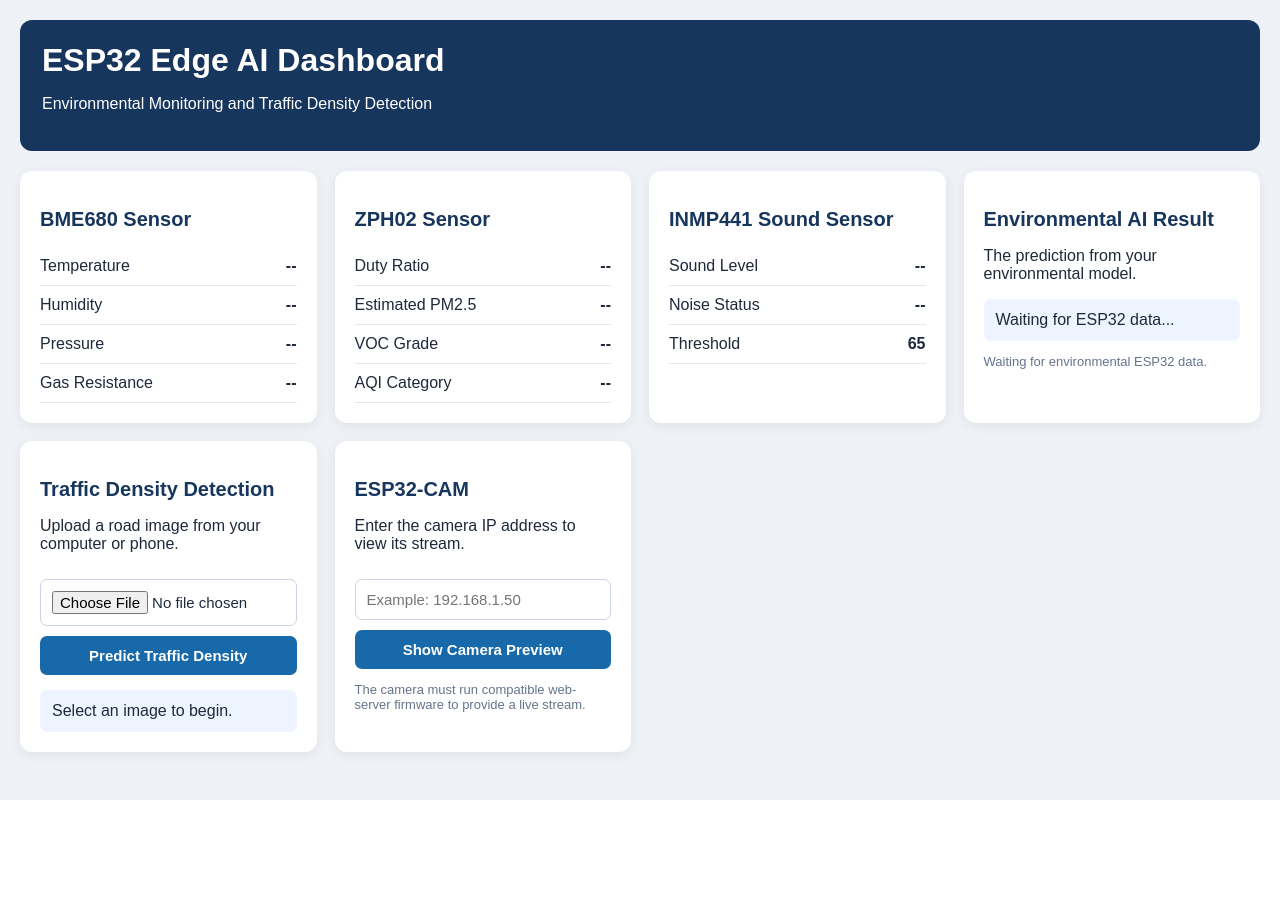
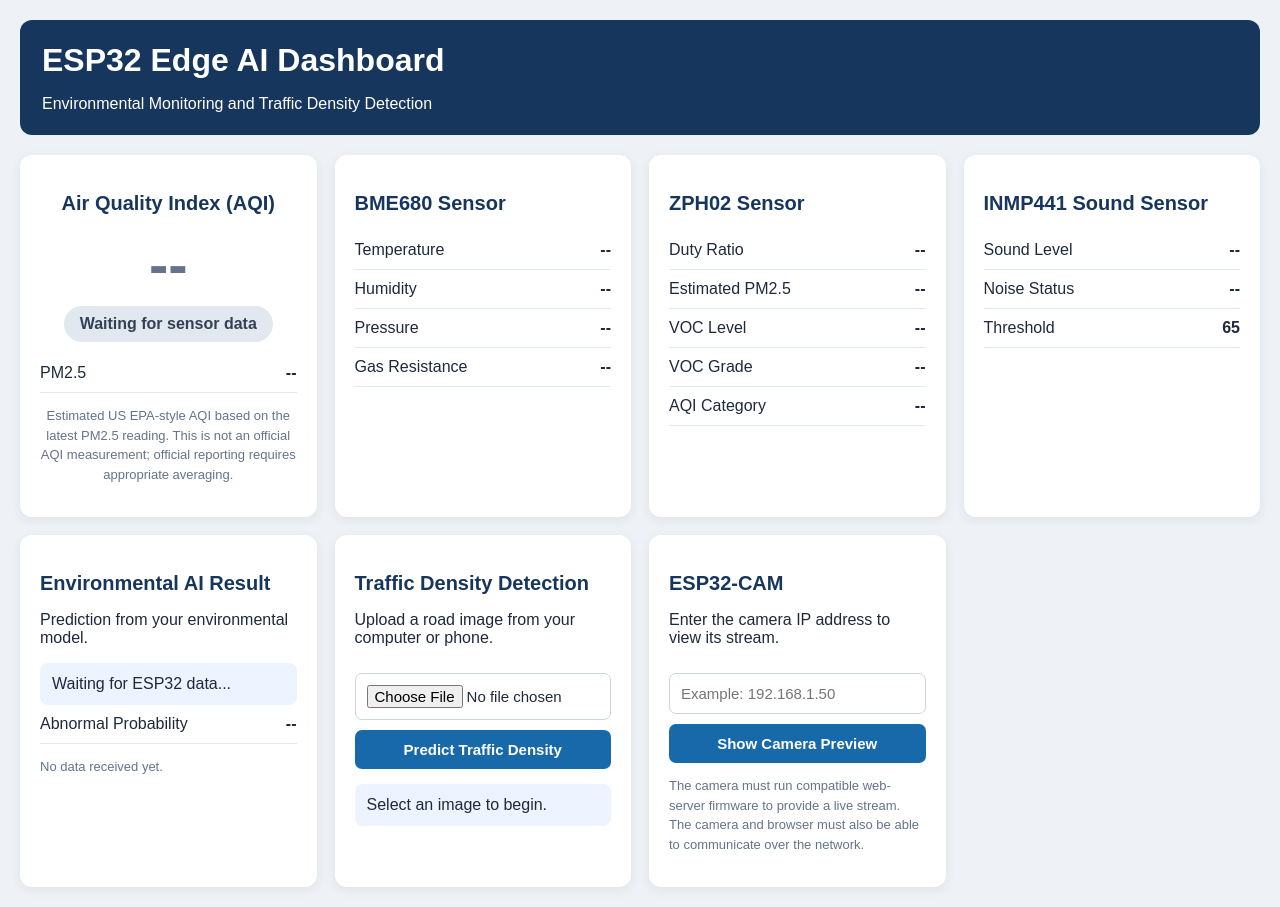
Before and after one commit to rngt007/ESP32_AI_Dashboard, a Flask app: page / in a window 1280 px wide. Before the commit the page ends 800 px from the top, so only its background shows below. Run offline with Flask 3, Linux system fonts and the light colour scheme.

Commit message:
Update index.html

```diff
--- a/templates/index.html
+++ b/templates/index.html
@@ -1,4 +1,3 @@
-
 <!DOCTYPE html>
 <html lang="en">
 <head>
@@ -7,6 +6,10 @@
 <title>ESP32 Edge AI Dashboard</title>
 
 <style>
+* {
+    box-sizing: border-box;
+}
+
 body {
     font-family: Arial, sans-serif;
     background: #eef2f7;
@@ -23,8 +26,18 @@ header {
     margin-bottom: 20px;
 }
 
-h1 { margin: 0 0 8px; }
-h2 { color: #17365d; font-size: 20px; }
+header h1 {
+    margin: 0 0 8px;
+}
+
+header p {
+    margin-bottom: 0;
+}
+
+h2 {
+    color: #17365d;
+    font-size: 20px;
+}
 
 .dashboard {
     display: grid;
@@ -37,28 +50,34 @@ h2 { color: #17365d; font-size: 20px; }
     padding: 20px;
     border-radius: 12px;
     box-shadow: 0 3px 12px #0001;
+    min-width: 0;
 }
 
 .value {
     display: flex;
     justify-content: space-between;
+    align-items: flex-start;
     gap: 12px;
     padding: 10px 0;
     border-bottom: 1px solid #e2e8f0;
 }
 
-.value strong { text-align: right; }
+.value strong {
+    text-align: right;
+    overflow-wrap: anywhere;
+}
 
 input, button {
     width: 100%;
-    box-sizing: border-box;
     padding: 11px;
     margin-top: 10px;
     border-radius: 7px;
     font-size: 15px;
 }
 
-input { border: 1px solid #cbd5e1; }
+input {
+    border: 1px solid #cbd5e1;
+}
 
 button {
     background: #1769aa;
@@ -68,7 +87,14 @@ button {
     font-weight: bold;
 }
 
-button:hover { background: #104d80; }
+button:hover {
+    background: #104d80;
+}
+
+button:disabled {
+    opacity: 0.6;
+    cursor: wait;
+}
 
 .result {
     margin-top: 15px;
@@ -87,6 +113,83 @@ button:hover { background: #104d80; }
 .note {
     color: #64748b;
     font-size: 13px;
+    line-height: 1.5;
+}
+
+/* AQI card */
+.aqi-card {
+    text-align: center;
+}
+
+.aqi-number {
+    font-size: 58px;
+    font-weight: bold;
+    margin: 16px 0 8px;
+    color: #64748b;
+}
+
+.aqi-label {
+    display: inline-block;
+    padding: 9px 16px;
+    border-radius: 20px;
+    background: #e2e8f0;
+    color: #334155;
+    font-weight: bold;
+    margin-bottom: 12px;
+}
+
+.aqi-good {
+    color: #166534;
+    background: #dcfce7;
+}
+
+.aqi-moderate {
+    color: #854d0e;
+    background: #fef3c7;
+}
+
+.aqi-sensitive {
+    color: #9a3412;
+    background: #ffedd5;
+}
+
+.aqi-unhealthy {
+    color: #991b1b;
+    background: #fee2e2;
+}
+
+.aqi-very-unhealthy {
+    color: #6b21a8;
+    background: #f3e8ff;
+}
+
+.aqi-hazardous {
+    color: #881337;
+    background: #fce7f3;
+}
+
+.status-normal {
+    color: #166534;
+    font-weight: bold;
+}
+
+.status-abnormal {
+    color: #b91c1c;
+    font-weight: bold;
+}
+
+@media (max-width: 480px) {
+    body {
+        padding: 12px;
+    }
+
+    header, .card {
+        padding: 16px;
+    }
+
+    .aqi-number {
+        font-size: 48px;
+    }
 }
 </style>
 </head>
@@ -100,45 +203,127 @@ button:hover { background: #104d80; }
 
 <div class="dashboard">
 
+    <!-- Estimated AQI -->
+    <section class="card aqi-card">
+        <h2>Air Quality Index (AQI)</h2>
+
+        <div class="aqi-number" id="aqi">--</div>
+
+        <div class="aqi-label" id="aqi_label">
+            Waiting for sensor data
+        </div>
+
+        <div class="value">
+            <span>PM2.5</span>
+            <strong id="aqi_pm25">--</strong>
+        </div>
+
+        <p class="note">
+            Estimated US EPA-style AQI based on the latest PM2.5
+            reading. This is not an official AQI measurement;
+            official reporting requires appropriate averaging.
+        </p>
+    </section>
+
     <!-- BME680 -->
     <section class="card">
         <h2>BME680 Sensor</h2>
-        <div class="value"><span>Temperature</span><strong id="temperature">--</strong></div>
-        <div class="value"><span>Humidity</span><strong id="humidity">--</strong></div>
-        <div class="value"><span>Pressure</span><strong id="pressure">--</strong></div>
-        <div class="value"><span>Gas Resistance</span><strong id="gas">--</strong></div>
+
+        <div class="value">
+            <span>Temperature</span>
+            <strong id="temperature">--</strong>
+        </div>
+
+        <div class="value">
+            <span>Humidity</span>
+            <strong id="humidity">--</strong>
+        </div>
+
+        <div class="value">
+            <span>Pressure</span>
+            <strong id="pressure">--</strong>
+        </div>
+
+        <div class="value">
+            <span>Gas Resistance</span>
+            <strong id="gas">--</strong>
+        </div>
     </section>
 
     <!-- ZPH02 -->
     <section class="card">
         <h2>ZPH02 Sensor</h2>
-        <div class="value"><span>Duty Ratio</span><strong id="duty_ratio">--</strong></div>
-        <div class="value"><span>Estimated PM2.5</span><strong id="pm25">--</strong></div>
-        <div class="value"><span>VOC Grade</span><strong id="voc_grade">--</strong></div>
-        <div class="value"><span>AQI Category</span><strong id="aqi_category">--</strong></div>
+
+        <div class="value">
+            <span>Duty Ratio</span>
+            <strong id="duty_ratio">--</strong>
+        </div>
+
+        <div class="value">
+            <span>Estimated PM2.5</span>
+            <strong id="pm25">--</strong>
+        </div>
+
+        <div class="value">
+            <span>VOC Level</span>
+            <strong id="voc_level">--</strong>
+        </div>
+
+        <div class="value">
+            <span>VOC Grade</span>
+            <strong id="voc_grade">--</strong>
+        </div>
+
+        <div class="value">
+            <span>AQI Category</span>
+            <strong id="aqi_category">--</strong>
+        </div>
     </section>
 
     <!-- INMP441 -->
     <section class="card">
         <h2>INMP441 Sound Sensor</h2>
-        <div class="value"><span>Sound Level</span><strong id="sound_db">--</strong></div>
-        <div class="value"><span>Noise Status</span><strong id="noise_status">--</strong></div>
-        <div class="value"><span>Threshold</span><strong id="sound_threshold">65 dB</strong></div>
+
+        <div class="value">
+            <span>Sound Level</span>
+            <strong id="sound_db">--</strong>
+        </div>
+
+        <div class="value">
+            <span>Noise Status</span>
+            <strong id="noise_status">--</strong>
+        </div>
+
+        <div class="value">
+            <span>Threshold</span>
+            <strong id="sound_threshold">65</strong>
+        </div>
     </section>
 
     <!-- Environmental AI -->
     <section class="card">
         <h2>Environmental AI Result</h2>
-        <p>The prediction from your environmental model.</p>
+
+        <p>Prediction from your environmental model.</p>
+
         <div class="result" id="environment_prediction">
             Waiting for ESP32 data...
         </div>
-        <p class="note" id="updated_at">No data received yet.</p>
+
+        <div class="value">
+            <span>Abnormal Probability</span>
+            <strong id="abnormal_probability">--</strong>
+        </div>
+
+        <p class="note" id="updated_at">
+            No data received yet.
+        </p>
     </section>
 
-    <!-- Image upload -->
+    <!-- Traffic image upload -->
     <section class="card">
         <h2>Traffic Density Detection</h2>
+
         <p>Upload a road image from your computer or phone.</p>
 
         <form id="uploadForm">
@@ -149,21 +334,28 @@ button:hover { background: #104d80; }
                 accept="image/*"
                 required
             >
+
             <button type="submit" id="predictButton">
                 Predict Traffic Density
             </button>
         </form>
 
-        <img id="photoPreview" class="preview" hidden>
+        <img
+            id="photoPreview"
+            class="preview"
+            alt="Selected traffic image preview"
+            hidden
+        >
 
         <div class="result" id="trafficResult">
             Select an image to begin.
         </div>
     </section>
 
-    <!-- Camera -->
+    <!-- ESP32-CAM -->
     <section class="card">
         <h2>ESP32-CAM</h2>
+
         <p>Enter the camera IP address to view its stream.</p>
 
         <input
@@ -176,129 +368,79 @@ button:hover { background: #104d80; }
             Show Camera Preview
         </button>
 
-        <img id="cameraPreview" class="preview" hidden>
+        <img
+            id="cameraPreview"
+            class="preview"
+            alt="ESP32-CAM stream"
+            hidden
+        >
 
         <p class="note">
             The camera must run compatible web-server firmware
-            to provide a live stream.
+            to provide a live stream. The camera and browser
+            must also be able to communicate over the network.
         </p>
     </section>
 
 </div>
 
 <script>
-// Refresh environmental readings every 2 seconds.
-async function refreshEnvironment() {
-    try {
-        const response = await fetch("/api/environment");
-        const data = await response.json();
+const DASHBOARD_REFRESH_MS = 2000;
 
-        const fields = [
-            "temperature", "humidity", "pressure", "gas",
-            "duty_ratio", "pm25", "voc_grade", "aqi_category",
-            "environment_prediction", "sound_db", "noise_status",
-            "sound_threshold"
-        ];
+/* -------------------------------
+   Environmental sensor dashboard
+-------------------------------- */
 
-        fields.forEach(function (field) {
-            const element = document.getElementById(field);
+function displayValue(id, value, suffix = "") {
+    const element = document.getElementById(id);
 
-            if (element && data[field] !== null &&
-                data[field] !== undefined &&
-                data[field] !== "") {
-                element.textContent = data[field];
-            }
-        });
+    if (!element || value === null ||
+        value === undefined || value === "") {
+        return;
+    }
 
-        document.getElementById("updated_at").textContent =
-            data.updated_at
-                ? "Last update: " + data.updated_at
-                : "Waiting for environmental ESP32 data.";
-
-    } catch (error) {
-        console.log("Waiting for dashboard server.");
-    }
+    element.textContent = String(value) + suffix;
 }
 
-setInterval(refreshEnvironment, 2000);
-refreshEnvironment();
+function displayAqi(data) {
+    const numberElement = document.getElementById("aqi");
+    const labelElement = document.getElementById("aqi_label");
 
-// Show the selected photo.
-const imageFile = document.getElementById("imageFile");
+    const aqi = data.aqi;
+    const label = data.aqi_label || data.aqi_category ||
+                  "Waiting for sensor data";
 
-imageFile.addEventListener("change", function () {
-    const file = imageFile.files[0];
+    numberElement.className = "aqi-number";
+    labelElement.className = "aqi-label";
 
-    if (file) {
-        const preview = document.getElementById("photoPreview");
-        preview.src = URL.createObjectURL(file);
-        preview.hidden = false;
+    if (aqi === null || aqi === undefined || aqi === "") {
+        numberElement.textContent = "--";
+        labelElement.textContent = label;
+        return;
     }
-});
 
-// Send the photo to Flask for CNN prediction.
-document.getElementById("uploadForm").addEventListener(
-    "submit", async function (event) {
-        event.preventDefault();
+    numberElement.textContent = aqi;
+    labelElement.textContent = label;
 
-        const file = imageFile.files[0];
+    const normalizedLabel = String(label).toLowerCase();
 
-        if (!file) {
-            alert("Please select a photo.");
-            return;
-        }
-
-        const button = document.getElementById("predictButton");
-        const result = document.getElementById("trafficResult");
-
-        button.disabled = true;
-        result.textContent = "Analysing image...";
-
-        try {
-            const formData = new FormData();
-            formData.append("image", file);
-
-            const response = await fetch("/upload", {
-                method: "POST",
-                body: formData
-            });
-
-            const data = await response.json();
-
-            if (!response.ok) {
-                throw new Error(data.error || "Prediction failed");
-            }
-
-            result.textContent =
-                "Prediction: " + data.prediction +
-                " | Confidence: " + data.confidence + "%";
-
-        } catch (error) {
-            result.textContent = "Error: " + error.message;
-        } finally {
-            button.disabled = false;
-        }
-    }
-);
-
-// Display standard ESP32 CameraWebServer stream.
-document.getElementById("connectCamera").addEventListener(
-    "click", function () {
-        let ip = document.getElementById("cameraIP").value.trim();
-
-        if (!ip) {
-            alert("Enter your ESP32-CAM IP address.");
-            return;
-        }
-
-        ip = ip.replace(/^https?:\/\//, "").replace(/\/+$/, "");
-
-        const preview = document.getElementById("cameraPreview");
-        preview.src = "http://" + ip + ":81/stream";
-        preview.hidden = false;
-    }
-);
-</script>
-
-</body>
-</html>
+    if (normalizedLabel === "good") {
+        labelElement.classList.add("aqi-good");
+        numberElement.style.color = "#166534";
+    } else if (normalizedLabel === "moderate") {
+        labelElement.classList.add("aqi-moderate");
+        numberElement.style.color = "#a16207";
+    } else if (normalizedLabel.includes("sensitive")) {
+        labelElement.classList.add("aqi-sensitive");
+        numberElement.style.color = "#c2410c";
+    } else if (normalizedLabel === "unhealthy") {
+        labelElement.classList.add("aqi-unhealthy");
+        numberElement.style.color = "#b91c1c";
+    } else if (normalizedLabel.includes("very unhealthy")) {
+        labelElement.classList.add("aqi-very-unhealthy");
+        numberElement.style.color = "#7e22ce";
+    } else if (normalizedLabel === "hazardous") {
+        labelElement.classList.add("aqi-hazardous");
+        numberElement.style.color = "#9d174d";
+    } else {
+        numberElement
```
